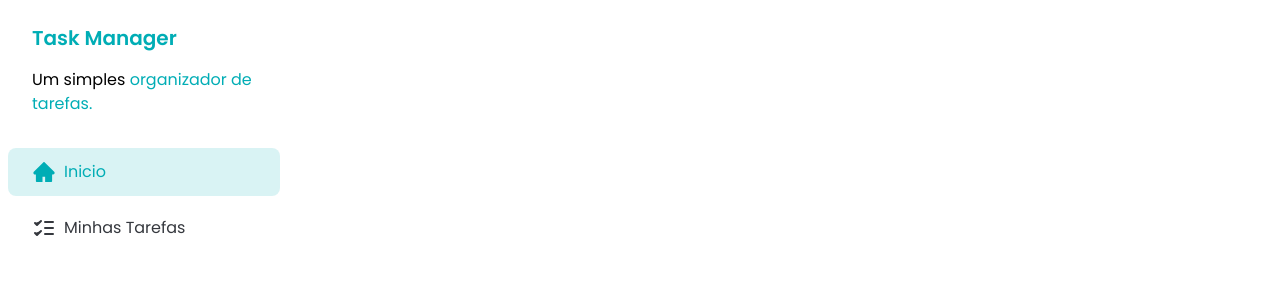
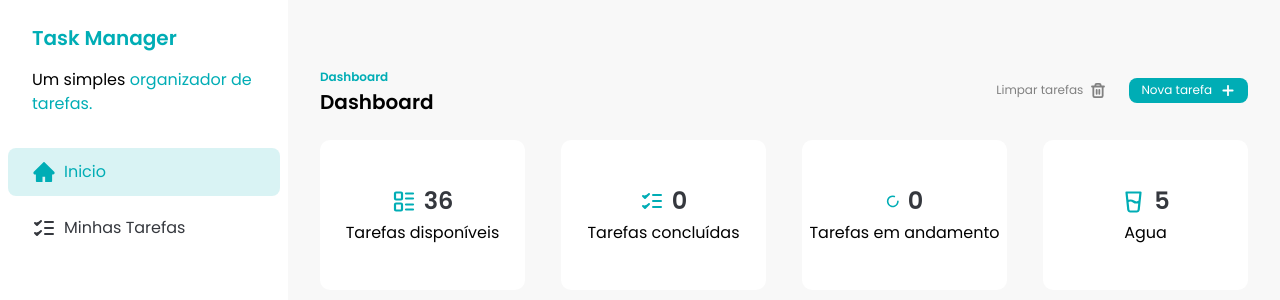
Before and after one commit to duduzinmuller/task-manager, a React (Vite) app: page / in a window 1280 px wide. Shown: the top 300 px of the page. Built offline with nearby package versions, Linux system fonts and the light colour scheme; data requests are answered from the project's data file.

Commit message:
feat: add dashboard cards

```diff
--- a/db.json
+++ b/db.json
@@ -110,8 +110,8 @@
       "status": "not_started"
     },
     {
-      "id": "d0a78e8d-97c1-4456-a30c-723ea1a12a5c",
-      "title": "adssad",
+      "id": "560d45c3-2c50-4995-8a08-1254599a473a",
+      "title": "asd",
       "time": "morning",
       "description": "asdasd",
       "status": "not_started"
--- a/src/assets/icons/index.js
+++ b/src/assets/icons/index.js
@@ -4,11 +4,13 @@
 import ChevronRightIcon from "./chevron-right.svg?react"
 import CloudSunIcon from "./cloud-sun.svg?react"
 import DetailsIcon from "./details.svg?react"
+import GlassWaterIcon from "./glass-water.svg?react"
 import HomeIcon from "./home.svg?react"
 import LoaderIcon from "./loader.svg?react"
 import MoonIcon from "./moon.svg?react"
 import SunIcon from "./sun.svg?react"
 import TasksIcon from "./tasks.svg?react"
+import TasksIcon2 from "./tasks-2.svg?react"
 import TrashIcon from "./trash.svg?react"
 
 export {
@@ -18,10 +20,12 @@
   ChevronRightIcon,
   CloudSunIcon,
   DetailsIcon,
+  GlassWaterIcon,
   HomeIcon,
   LoaderIcon,
   MoonIcon,
   SunIcon,
   TasksIcon,
+  TasksIcon2,
   TrashIcon,
 }
--- /dev/null
+++ b/src/components/DashboardCard.jsx
@@ -0,0 +1,15 @@
+const DashboardCard = ({ icon, mainText, secondaryText }) => {
+  return (
+    <div className="flex h-[150px] flex-col items-center justify-center gap-1 rounded-[10px] bg-white">
+      <div className="flex items-center gap-2">
+        <span className="text-brand-primary">{icon}</span>
+        <p className="text-2xl font-semibold text-brand-dark-blue">
+          {mainText}
+        </p>
+      </div>
+      {secondaryText}
+    </div>
+  )
+}
+
+export default DashboardCard
--- a/src/components/Header.jsx
+++ b/src/components/Header.jsx
@@ -1,7 +1,36 @@
 import PropTypes from "prop-types"
+import { useState } from "react"
 
-function Header(props) {
-  return <header>{props.children}</header>
+import { AddIcon, TrashIcon } from "../assets/icons"
+import AddTaskDialog from "./AddTaskDialog"
+import Button from "./Button"
+
+function Header({ subtitle, title }) {
+  const [AddTaskDialogIsOpen, setAddTaskDialogIsOpen] = useState(false)
+  return (
+    <div className="flex w-full justify-between">
+      <div>
+        <span className="text-xs font-semibold text-brand-primary">
+          {subtitle}
+        </span>
+        <h2 className="text-xl font-semibold">{title}</h2>
+      </div>
+      <div className="flex items-center gap-3">
+        <Button color="ghost">
+          Limpar tarefas
+          <TrashIcon />
+        </Button>
+        <Button onClick={() => setAddTaskDialogIsOpen(true)}>
+          Nova tarefa
+          <AddIcon />
+        </Button>
+        <AddTaskDialog
+          isOpen={AddTaskDialogIsOpen}
+          handleClose={() => setAddTaskDialogIsOpen(false)}
+        />
+      </div>
+    </div>
+  )
 }
 
 Header.propTypes = {
--- a/src/components/Tasks.jsx
+++ b/src/components/Tasks.jsx
@@ -1,25 +1,16 @@
 import { useQueryClient } from "@tanstack/react-query"
-import { useState } from "react"
 import { toast } from "sonner"
 
-import {
-  AddIcon,
-  CloudSunIcon,
-  MoonIcon,
-  SunIcon,
-  TrashIcon,
-} from "../assets/icons"
+import { CloudSunIcon, MoonIcon, SunIcon } from "../assets/icons"
 import { useGetTasks } from "../hooks/data/use-get-tasks"
-import AddTaskDialog from "./AddTaskDialog"
-import Button from "./Button"
+import { taskQueryKeys } from "../keys/queries"
+import Header from "./Header"
 import TaskItem from "./TaskItem"
 import { TasksSeparator } from "./TasksSeparator"
 
 const Tasks = () => {
   const queryClient = useQueryClient()
   const { data: tasks } = useGetTasks()
-
-  const [AddTaskDialogIsOpen, setAddTaskDialogIsOpen] = useState(false)
 
   const morningsTasks = tasks?.filter((task) => task.time === "morning")
   const afternoonsTasks = tasks?.filter((task) => task.time === "afternoon")
@@ -48,34 +39,12 @@
 
       return task
     })
-    queryClient.setQueryData("tasks", newTasks)
+    queryClient.setQueryData(taskQueryKeys.getAll(), newTasks)
   }
 
   return (
-    <div className="w-full space-y-6 bg-[#F8F8F8] px-8 py-16">
-      <div className="flex w-full justify-between">
-        <div>
-          <span className="text-xs font-semibold text-brand-primary">
-            Minhas Tarefas
-          </span>
-          <h2 className="text-xl font-semibold">Minhas Tarefas</h2>
-        </div>
-        <div className="flex items-center gap-3">
-          <Button color="ghost">
-            Limpar tarefas
-            <TrashIcon />
-          </Button>
-          <Button onClick={() => setAddTaskDialogIsOpen(true)}>
-            Nova tarefa
-            <AddIcon />
-          </Button>
-          <AddTaskDialog
-            isOpen={AddTaskDialogIsOpen}
-            handleClose={() => setAddTaskDialogIsOpen(false)}
-          />
-        </div>
-      </div>
-
+    <div className="w-full space-y-6 px-8 py-16">
+      <Header subtitle="Minhas tarefas" title="Minhas tarefas" />
       <div className="rounded-xl bg-white p-6">
         <div className="space-y-3">
           <TasksSeparator title="Manha" icon={<SunIcon />} />
--- a/src/index.css
+++ b/src/index.css
@@ -130,7 +130,7 @@
   }
 
   body {
-    @apply bg-brand-background;
+    @apply bg-[#F8F8F8];
     font-family: "Poppins", sans-serif;
   }
 }
--- a/src/main.jsx
+++ b/src/main.jsx
@@ -22,7 +22,7 @@
     element: <TasksPage />,
   },
   {
-    path: "/task/:taskId",
+    path: "tasks/task/:taskId",
     element: <TaskDetailsPage />,
   },
 ])
--- a/src/pages/Home.jsx
+++ b/src/pages/Home.jsx
@@ -1,9 +1,49 @@
+import {
+  GlassWaterIcon,
+  LoaderIcon,
+  TasksIcon,
+  TasksIcon2,
+} from "../assets/icons"
+import DashboardCard from "../components/DashboardCard"
+import Header from "../components/Header"
 import Sidebar from "../components/Sidebar"
+import { useGetTasks } from "../hooks/data/use-get-tasks"
 
 const HomePage = () => {
+  const { data: tasks } = useGetTasks()
+
+  const inProgressTasks = tasks?.filter(
+    (task) => task.status === "in_progress"
+  ).length
+  const doneTasks = tasks?.filter((task) => task.status === "done").length
   return (
     <div className="flex">
       <Sidebar />
+      <div className="w-full space-y-6 px-8 py-16">
+        <Header subtitle="Dashboard" title="Dashboard" />
+        <div className="grid grid-cols-4 gap-9">
+          <DashboardCard
+            icon={<TasksIcon2 />}
+            mainText={tasks?.length}
+            secondaryText="Tarefas disponíveis"
+          />
+          <DashboardCard
+            icon={<TasksIcon />}
+            mainText={doneTasks}
+            secondaryText="Tarefas concluídas"
+          />
+          <DashboardCard
+            icon={<LoaderIcon />}
+            mainText={inProgressTasks}
+            secondaryText="Tarefas em andamento"
+          />
+          <DashboardCard
+            icon={<GlassWaterIcon />}
+            mainText="5"
+            secondaryText="Agua"
+          />
+        </div>
+      </div>
     </div>
   )
 }
```
Also changed, not shown: src/assets/icons/glass-water.svg (added), src/assets/icons/tasks-2.svg (added).
